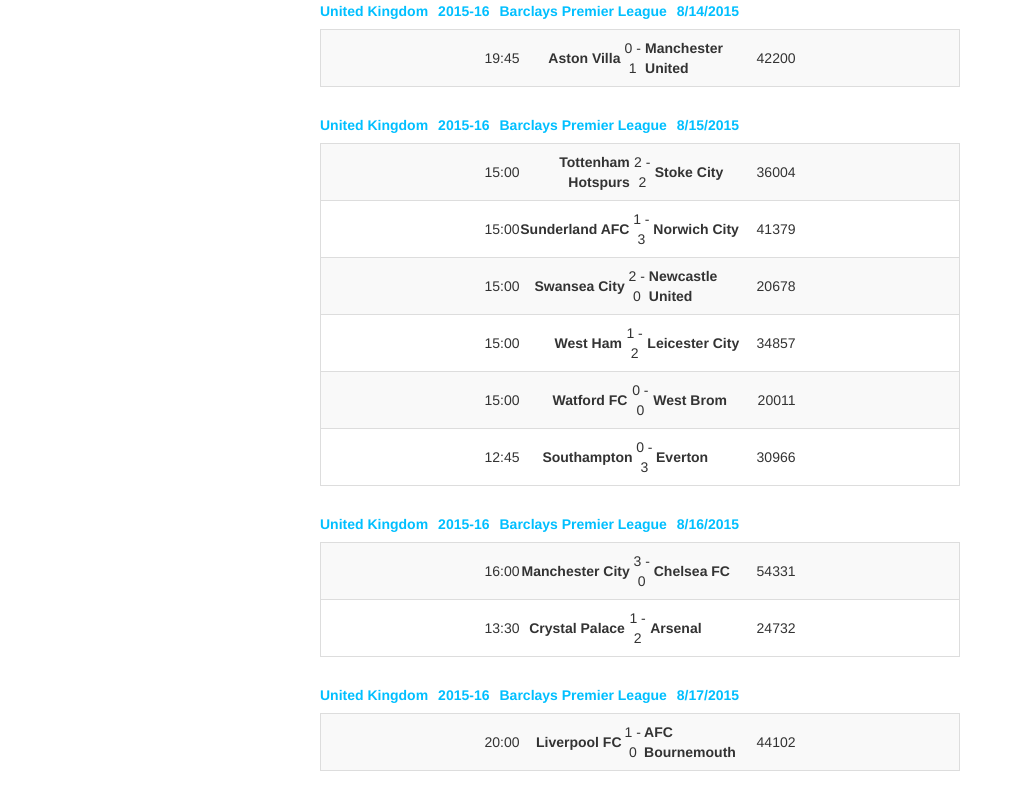
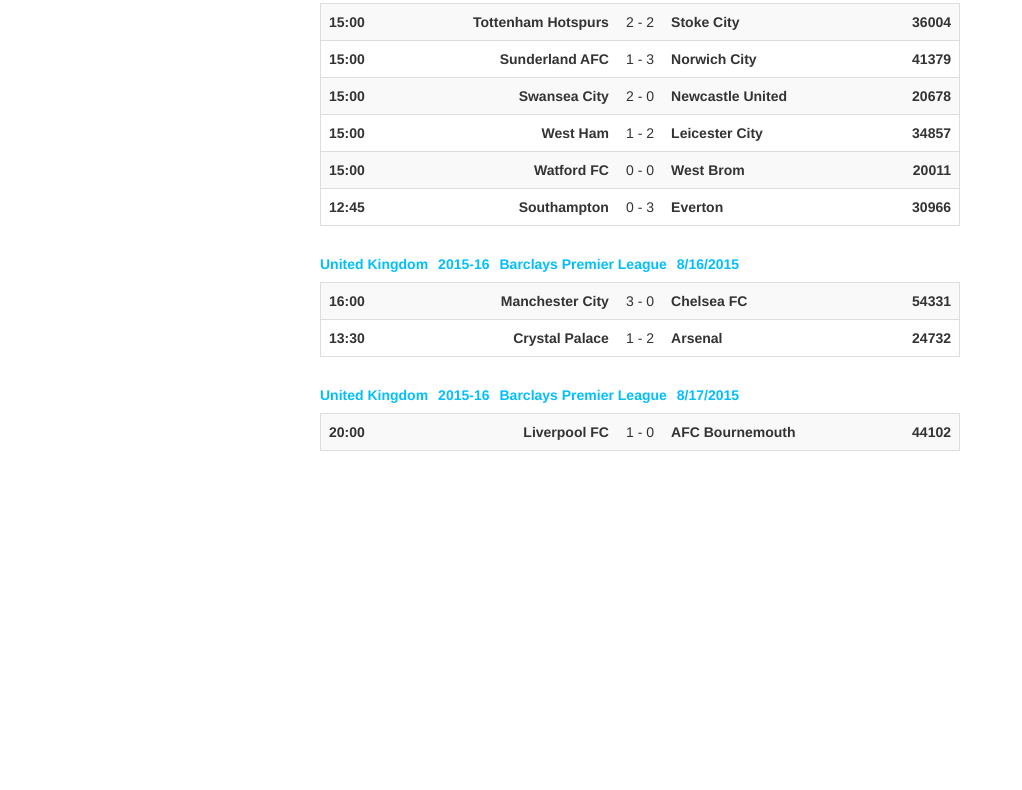
Before and after one commit to zsagia/zsfootball-round, a website: page demos/index.html in a window 1280 px wide. Shown: the part 525-1315 px from the top of the page, without its empty margins (0-1022 px from the left). After the commit the page ends 996 px from the top, so only its background shows below. Drawn offline with nearby package versions, Linux system fonts and the light colour scheme.

Commit message:
Modifies css

```diff
--- a/src/zsFootballRound.scss
+++ b/src/zsFootballRound.scss
@@ -6,23 +6,31 @@
 		font-weight: bold;
 		font-size: 14px;
 	}
-	.zsfootball-match {
+	.zsfootball-match-row {
 		.away-club {
 			font-weight: bold;
 			text-align: left;
-			width: 40%;
+			width: 35%;
 		}
 		.home-club {
 			font-weight: bold;
 			text-align: right;
-			width:40%;
+			width: 35%;
 		}
 		.result {
 			font-weight: inherit;
 			text-align: center;
 			width: 10%;
 		}
-		match-date {
+		.match-date {
+			font-weight: bold;
+			text-align: left;
+			width: 10%;
+
+		}
+		.attendance {
+			font-weight: bold;
+			text-align: right;
 			width: 10%;
 		}
 	}
@@ -30,5 +38,6 @@
 	table.zsfootball-match {
 		background-color: inherit;
 		margin-bottom:0px;
+		width: 100% !important;
 	}
 }
```
Also changed, not shown: build/globals/zsFootballRound-min.js, build/globals/zsFootballRound.js, build/zsFootballRound.css, 1 other file.
